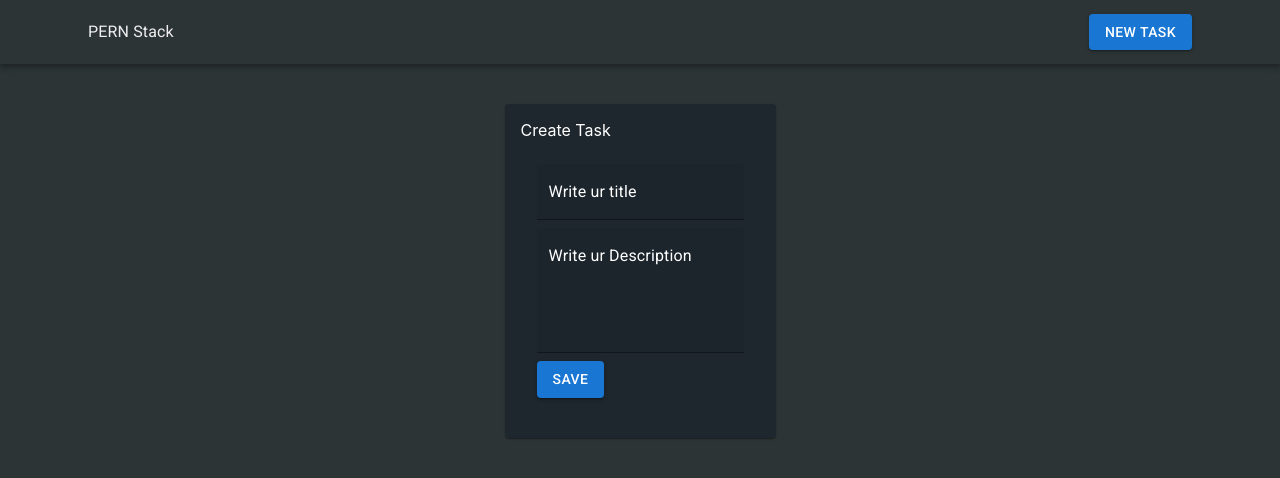
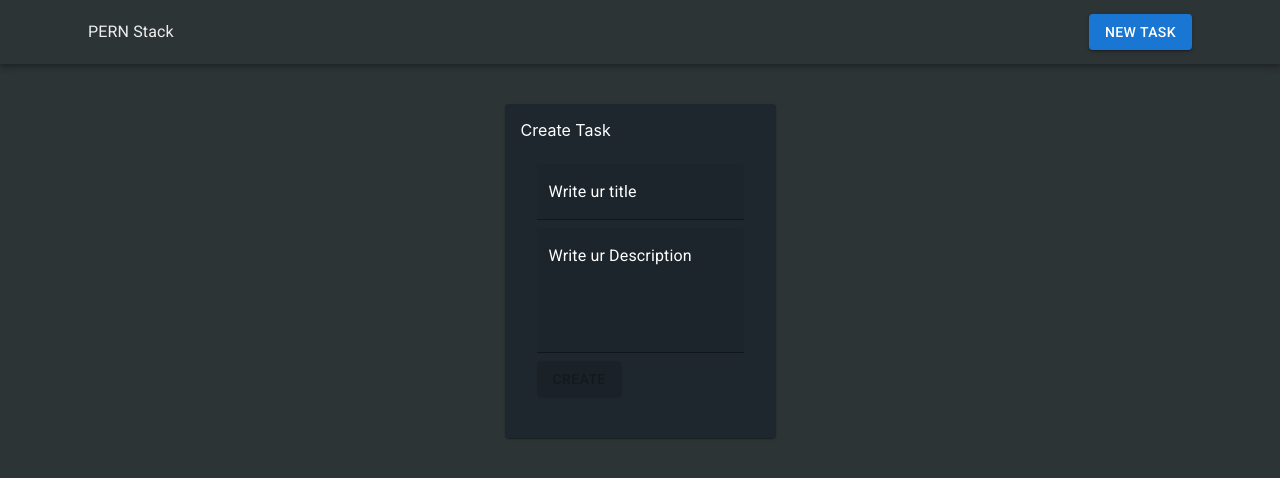
Before and after one commit to willandru/PERN, a React (Create React App) app in the folder client/: page /tasks/new in a window 1280 px wide. Shown: the top 478 px of the page. Built offline with nearby package versions, Linux system fonts and the light colour scheme.

Commit message:
Created the LOADING effect on the button

```diff
--- a/client/src/components/TaskForm.js
+++ b/client/src/components/TaskForm.js
@@ -1,5 +1,8 @@
-import { Button, Card, CardContent, Grid, TextField, Typography } from '@mui/material'
+import { Button, Card, CardContent, CircularProgress, Grid, TextField, Typography } from '@mui/material'
 import {useState, useEffect} from 'react'
+import {useNavigate} from 'react-router-dom'
+
+
 
 export default function TaskForm() {
 
@@ -10,14 +13,28 @@ export default function TaskForm() {
     })
 
 
+    const [Loading, setLoading] = useState(false);
+
+    const navigate = useNavigate()
 
 
 
-
-    const handleSubmit = e =>{
+    const handleSubmit = async (e) =>{
         e.preventDefault();
 
-        console.log(task)
+        setLoading(true);
+
+        const res= await fetch('http://localhost:3000/tasks', {
+            method: 'POST',
+            body: JSON.stringify(task),
+            headers: {"Content-Type": "application/json"}
+        })
+        const data = await res.json()
+        console.log(data)
+
+        setLoading(false)
+        navigate('/')
+
     }
 
     const hanldeChange = (e) => {
@@ -69,8 +86,13 @@ export default function TaskForm() {
                             inputProps={{style: {color: "white"}}}
                             InputLabelProps={{style: {color: "white"}}}
                         />
-                        <Button variant='contained' color='primary' type='submit' >
-                                Save
+                        <Button variant='contained' color='primary' type='submit' disabled=
+                        {!task.title || !task.description}>
+                                {Loading ? (
+                                    <CircularProgress color="inherit" size={24} />
+                                ) : (
+                                    "Create"
+                                )}
                         </Button>
 
 
```
